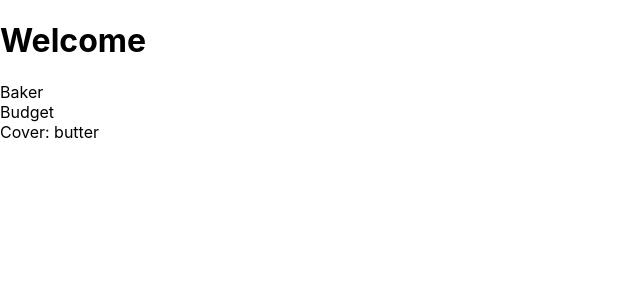
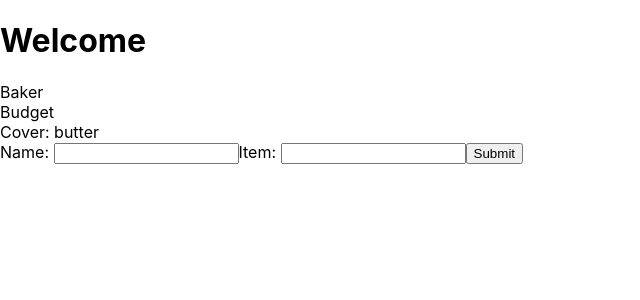
Before and after one commit to ch264/wedding_todo, a React (Create React App) app in the folder my-app/: page / in a window 1280 px wide. Shown: the top 300 px of the page, without its empty margins (0-640 px from the left). Built offline with nearby package versions, Linux system fonts and the light colour scheme.

Commit message:
added a form component that is displayed

```diff
--- a/my-app/src/App.js
+++ b/my-app/src/App.js
@@ -2,7 +2,7 @@
 
 import React, { Component } from 'react';
 import Cake from './Cake';
-
+import AddItem from './addItem';
 
 
 class App extends Component {
@@ -18,7 +18,7 @@
       <h1>Welcome</h1>
       {/* reference array and pass it down as props */}
       <Cake cake={ this.state.cake } />
-
+      <AddItem />
     </div>
   );
   }
--- a/my-app/src/Cake.js
+++ b/my-app/src/Cake.js
@@ -18,7 +18,7 @@
 	// })
 
 	const cakeList = cake.map(cake => {
-		return cake.id >1 ? (
+		return cake.id > 1 ? (
 				<div className="Cake" key={ cake.id}>
 					<div>Baker</div>
 					<div>Budget</div>
--- /dev/null
+++ b/my-app/src/addItem.js
@@ -0,0 +1,39 @@
+// form component
+
+import React, { Component } from 'react';
+
+class AddItem extends Component {
+
+	state = {
+		name: null,
+		item: null,
+	}
+
+	handleChange = (e) => {
+		this.setState({
+			// update formfield with the corresponding ID and grab correct state property
+			[e.target.id]: e.target.value
+		})
+	}
+
+	handleSubmit = (e) => {
+		e.preventDefault();
+		console.log(this.state);
+	}
+
+	render() {
+		return (
+			<div>
+				<form onSubmit={this.handleSubmit}>
+					<label htmlFor="name">Name: </label>
+					<input type="text" id="name" onChange={this.handleChange } />
+					<label htmlFor="item">Item: </label>
+					<input type="text" id="item" onChange={ this.handleChange } />
+					<button>Submit</button>
+				</form>
+			</div>
+		)
+	}
+}
+
+export default AddItem;
```
